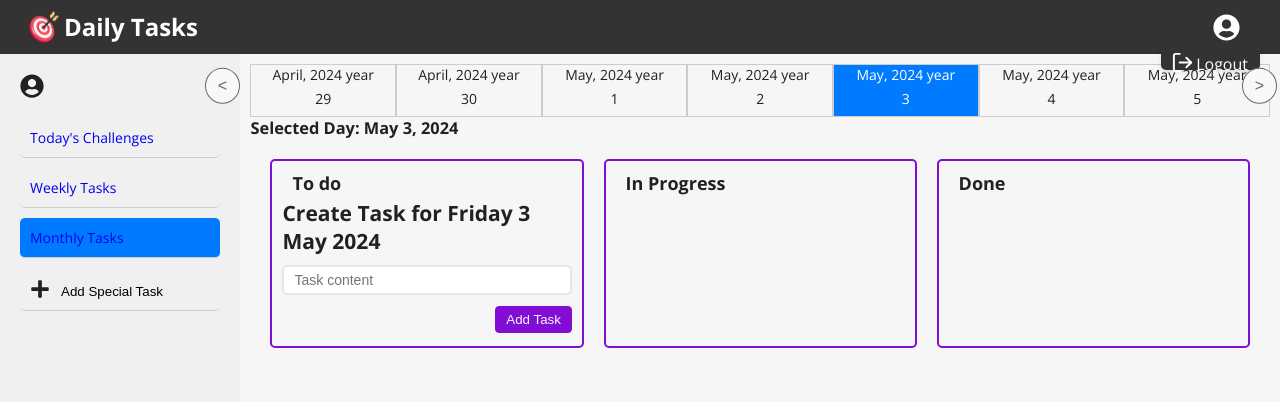
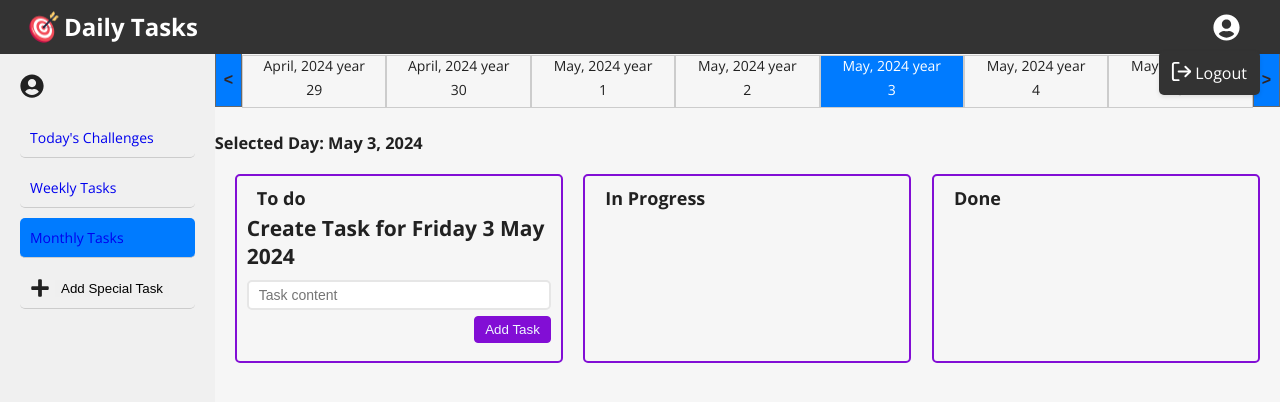
Before and after one commit to javohirmamaniyazov/jira_project, a React (Vite) app in the folder frontend/: page /months in a window 1280 px wide. Both pictures are taken after a click on the element 1231 px from the left and 27 px from the top of the page. Shown: the top 402 px of the page. Built offline with nearby package versions, Linux system fonts and the light colour scheme.

Commit message:
add some styles

```diff
--- a/frontend/src/index.css
+++ b/frontend/src/index.css
@@ -230,8 +230,11 @@ table > tbody > tr > td {
     flex: 1;
 }
 
-button {
-  margin-top: 5px;
+button:hover {
+    opacity: 0.8;
+}
+button:active {
+    opacity: 0.6;
 }
 
 #defaultLayout header {
--- a/frontend/src/views/Month/MonthPage.css
+++ b/frontend/src/views/Month/MonthPage.css
@@ -1,6 +1,6 @@
 .months-section {
-    width: 85%;
-    padding: 10px;
+  width: 100%;
+  /* padding: 10px; */
   margin-bottom: 20px;
 }
 
@@ -28,11 +28,11 @@
   color: #fff;
 }
 
-
-
-.week-slider {
+.months-slider {
+  position: relative;
   display: flex;
   align-items: center;
+  margin-bottom: 24px;
 }
 
 .week-day {
@@ -61,28 +61,29 @@
   color: #fff;
 }
 
-
 .prev,
 .next {
-  background-color: #f8f8f8;
-  color: rgb(105, 104, 104);
+  position: absolute;
+  background-color: #007bff;
+  color: rgb(48, 38, 38);
   border: 1px solid rgb(105, 104, 104);
-  border-radius: 50%;
   font-size: 16px;
-  padding: 8px 12px;
+  font-weight: bold;
+  padding: 17px 8px;
   cursor: pointer;
   transition: background-color 0.3s;
-  position: absolute;
-  transform: translateY(-20%);
-  z-index: 3;
+  position: relative;
+  top: 26px;
+  transform: translateY(-50%);
+  z-index: 1;
 }
 
 .prev {
-  left: 16%;
+  left: 0;
 }
 
 .next {
-  right: 3px;
+  right: 0;
 }
 
 .prevBtn.hidden,
--- a/frontend/src/views/Month/MonthPage.jsx
+++ b/frontend/src/views/Month/MonthPage.jsx
@@ -2,7 +2,7 @@ import React, { useState, useEffect } from "react";
 import TaskForm from "../TaskForm/TaskForm";
 import axiosClient from "../../ApiConnection/axiosClient";
 import { MdMoreVert } from "react-icons/md";
-import { useStateContext } from '../../contexts/contextprovider'
+import { useStateContext } from "../../contexts/contextprovider";
 import "./MonthPage.css";
 
 const MonthsSection = ({ onDaySelect }) => {
@@ -110,7 +110,7 @@ const MonthsSection = ({ onDaySelect }) => {
   return (
     <>
       <div className="months-section">
-        <div className="week-slider">
+        <div className="months-slider">
           <button onClick={handlePrevWeek} className="prev">
             &lt;
           </button>
@@ -147,7 +147,7 @@ const MonthsSection = ({ onDaySelect }) => {
               {selectedDate.toLocaleDateString("en-US", {
                 month: "long",
                 day: "numeric",
-                year: 'numeric'
+                year: "numeric",
               })}
             </h3>
             <div className="task-sections">
--- a/frontend/src/views/Navbar/Navbar.css
+++ b/frontend/src/views/Navbar/Navbar.css
@@ -1,4 +1,5 @@
 .navbar {
+  position: relative;
   display: flex;
   justify-content: space-between;
   align-items: center;
@@ -24,12 +25,13 @@
 
 .dropdown-menu {
   position: absolute;
-    top: 100%;
+  bottom: -200%;
   right: 0;
   background-color: #333;
-    padding: 10px;
+  padding: 4px 6px;
   border-radius: 5px;
   box-shadow: 0 2px 4px rgba(0, 0, 0, 0.1);
+  z-index: 2;
 }
 
 .dropdown-menu button {
--- a/frontend/src/views/Navbar/Navbar.jsx
+++ b/frontend/src/views/Navbar/Navbar.jsx
@@ -60,7 +60,7 @@ const Navbar = () => {
         </div>
         {isDropdownOpen && (
           <div className="dropdown-menu">
-            <a onClick={onLogout} style={{ display: "flex" }}>
+            <a onClick={onLogout} style={{ display: "flex", padding: "5px" }}>
               <FiLogOut size={23} />{" "}
               <p style={{ fontSize: "16px", margin: "2px", cursor: "pointer" }}>
                 Logout
--- a/frontend/src/views/TodayChallenges/TodayChallenges.css
+++ b/frontend/src/views/TodayChallenges/TodayChallenges.css
@@ -1,5 +1,5 @@
 .today-challenges {
-    width: 85%;
+  width: 100%;
   text-align: center;
 }
 
@@ -9,7 +9,7 @@
   background-color: #0e4ad5;
   color: aliceblue;
   padding: 5px;
-    font-family: 'Gill Sans', 'Gill Sans MT', Calibri, 'Trebuchet MS', sans-serif;
+  font-family: "Gill Sans", "Gill Sans MT", Calibri, "Trebuchet MS", sans-serif;
 }
 
 .task-sections {
@@ -73,6 +73,7 @@
 }
 
 .three-dots-btn {
+  position: relative;
   background: none;
   border: none;
   cursor: pointer;
@@ -80,24 +81,31 @@
   color: #000;
 }
 
-.dropdown-menu {
+.add:hover {
+  opacity: 0.8;
+}
+.add:active {
+  opacity: 0.6;
+}
+
+.today-dropdown-menu {
   position: absolute;
-    bottom: -110%;
-    right: 0;
+  right: 5%;
   background-color: #333;
-    padding: 10px;
+  padding: 6px;
   border-radius: 5px;
   box-shadow: 0 2px 4px rgba(0, 0, 0, 0.1);
   z-index: 1;
+  margin: 0;
 }
 
-  .dropdown-menu button {
+.today-dropdown-menu button {
   background-color: transparent;
   border: none;
   color: #fff;
   cursor: pointer;
 }
 
-  .dropdown-menu button:hover {
+.today-dropdown-menu button:hover {
   text-decoration: underline;
 }
--- a/frontend/src/views/TodayChallenges/TodayChallenges.jsx
+++ b/frontend/src/views/TodayChallenges/TodayChallenges.jsx
@@ -117,7 +117,7 @@ const TodaysChallenges = () => {
                 onChange={(e) => setContent(e.target.value)}
                 placeholder="Add a task"
               />
-              <button type="submit">Add</button>
+              <button type="submit" className="add">Add</button>
             </form>
           </div>
           <ul className="task-list">
@@ -128,7 +128,7 @@ const TodaysChallenges = () => {
                   <span>{task.content}</span>
                   <span>{task.date}</span>
                   {openDropdownId === task.id && (
-                    <div className="dropdown-menu">
+                    <div className="today-dropdown-menu">
                       <button
                         onClick={() =>
                           handleChangeStatus(task.id, "in progress")
@@ -151,22 +151,24 @@ const TodaysChallenges = () => {
           </ul>
         </div>
         <div className="task-section">
-          <h3 style={{ marginLeft: "10px", float: 'left' }}>In Progress</h3>
+          <h3 style={{ marginLeft: "10px", float: "left" }}>In Progress</h3>
           <ul className="task-list">
             {tasks
               .filter((task) => task.status === "in progress")
               .map((task) => (
                 <li key={task.id} className="task-item">
-                  <span>{task.content}</span>
-                  <span>{task.date}</span>
+                  <div>
+                  <span className="task-item-text">{task.content}</span>
+                  </div>
+                  <div>
+
+                  <span className="task-item-date">{task.date}</span>
                   {openDropdownId === task.id && (
-                    <div className="dropdown-menu">
+                    <div className="today-dropdown-menu">
                       <button
-                        onClick={() =>
-                          handleChangeStatus(task.id, "done")
-                        }
-                      >
-                       Done
+                        onClick={() => handleChangeStatus(task.id, "done")}
+                        >
+                        Done
                       </button>
                       <button onClick={() => handleDeleteTask(task.id)}>
                         Delete
@@ -177,13 +179,14 @@ const TodaysChallenges = () => {
                     onClick={() => toggleDropdown(task.id)}
                     className="more-icon"
                     size={21}
-                  />
+                    />
+                    </div>
                 </li>
               ))}
           </ul>
         </div>
         <div className="task-section">
-          <h3 style={{ marginLeft: "10px", float: 'left' }}>Done</h3>
+          <h3 style={{ marginLeft: "10px", float: "left" }}>Done</h3>
           <ul className="task-list">
             {tasks
               .filter((task) => task.status === "done")
@@ -192,7 +195,7 @@ const TodaysChallenges = () => {
                   <span>{task.content}</span>
                   <span>{task.date}</span>
                   {openDropdownId === task.id && (
-                    <div className="dropdown-menu">
+                    <div className="today-dropdown-menu">
                       <button onClick={() => handleDeleteTask(task.id)}>
                         Delete
                       </button>
--- a/frontend/src/views/Weeks/WeeksPage.css
+++ b/frontend/src/views/Weeks/WeeksPage.css
@@ -5,6 +5,7 @@
 }
 
 .week-card {
+  position: relative;
   flex: 1;
   background-color: #f4f4f4;
   border: 1px solid #ddd;
@@ -25,12 +26,13 @@
 
 .prevBtn,
 .nextBtn {
-  background-color: #f8f8f8;
-  color: rgb(105, 104, 104);
+  position: absolute;
+  background-color: #007bff;
+  color: rgb(48, 38, 38);
   border: 1px solid rgb(105, 104, 104);
-  border-radius: 50%;
   font-size: 16px;
-  padding: 8px 12px;
+  font-weight: bold;
+  padding: 22px 8px;
   cursor: pointer;
   transition: background-color 0.3s;
   position: absolute;
@@ -40,11 +42,11 @@
 }
 
 .prevBtn {
-  left: 3px;
+  left: 0px;
 }
 
 .nextBtn {
-  right: 3px;
+  right: 0;
 }
 
 .prevBtn.hidden,
```
Lines whose indentation alone changed are shown as unchanged.
